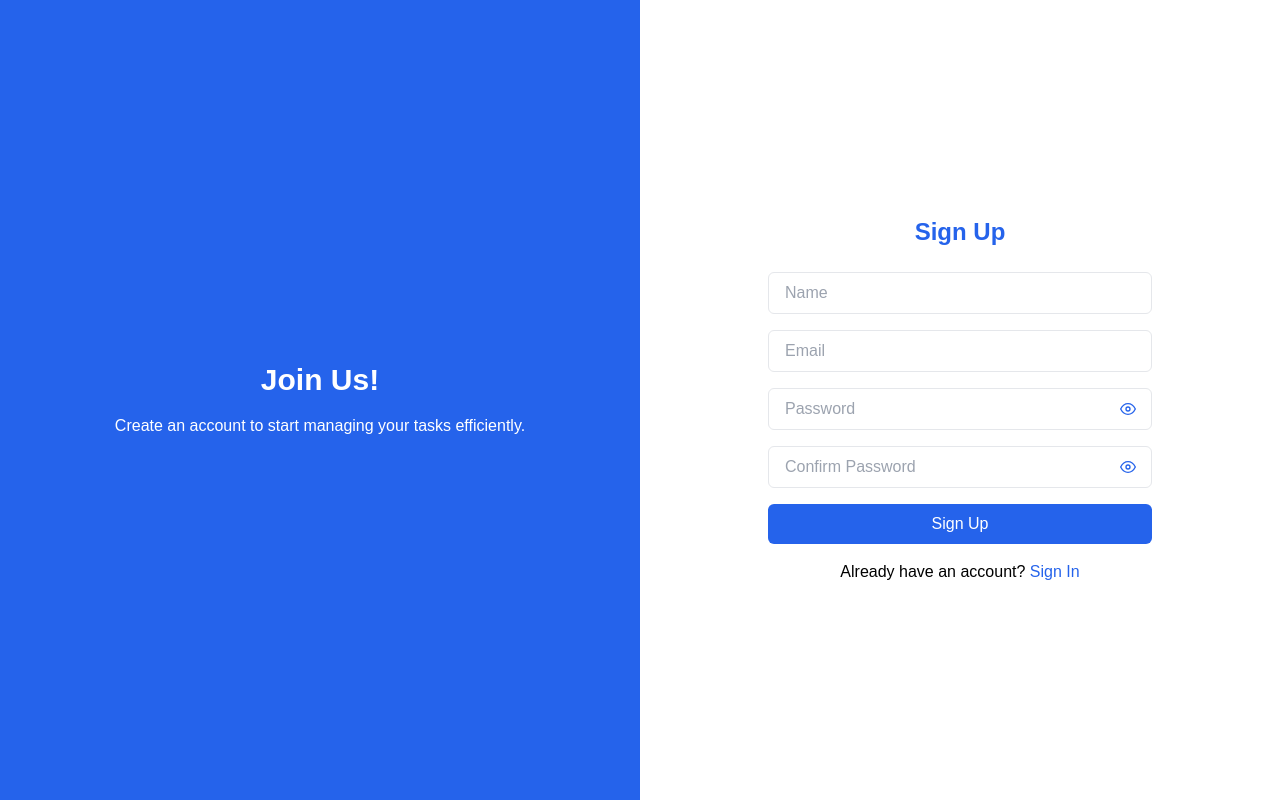
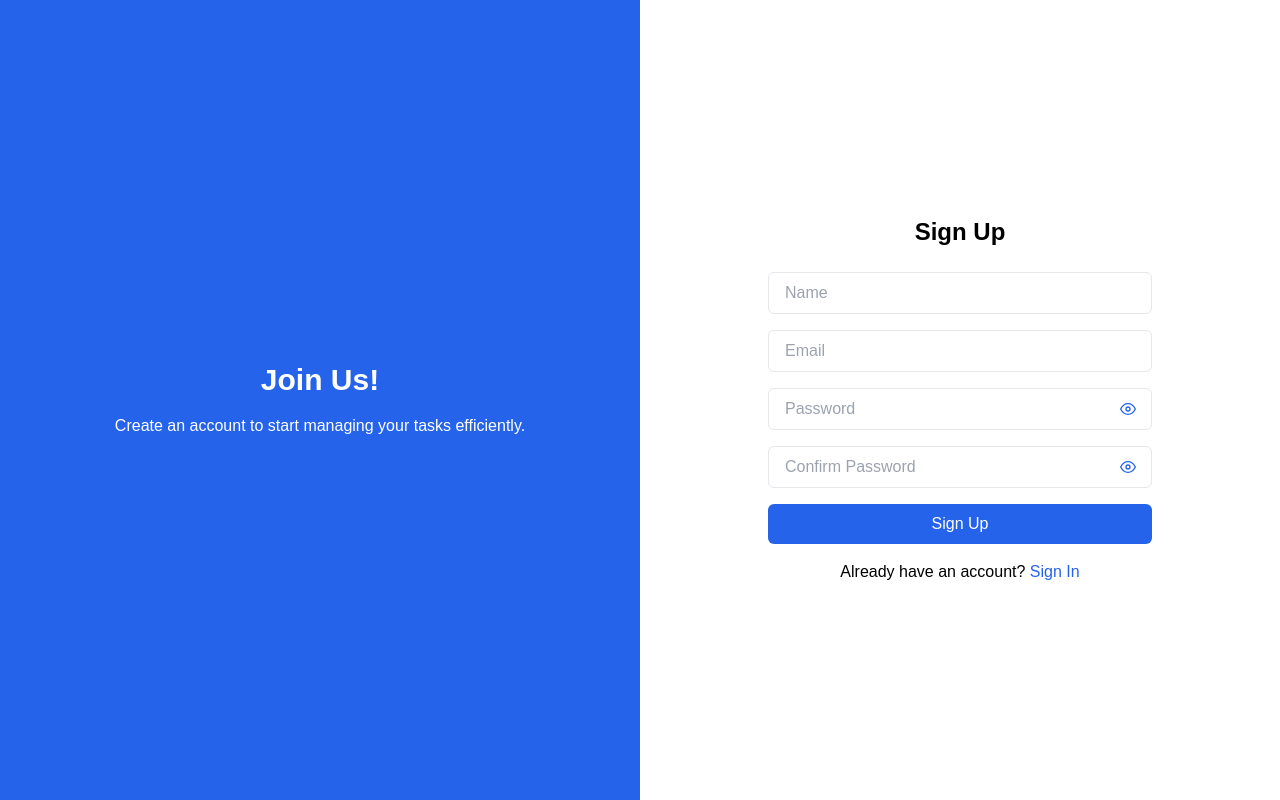
Before and after one commit to SiddheshJagdale/personal-task-manager, a Next.js app: page /signup in a window 1280 px wide. Built offline with nearby package versions, Linux system fonts and the light colour scheme; no server answers.

Commit message:
Changed text colot

```diff
--- a/app/signup/page.tsx
+++ b/app/signup/page.tsx
@@ -68,7 +68,7 @@ export default function SignUp() {
 
       {/* Right Section - Sign Up Form */}
       <div className="flex flex-col justify-center items-center w-full md:w-1/2 p-8 bg-white">
-        <h2 className="text-2xl font-bold text-blue-600">Sign Up</h2>
+        <h2 className="text-2xl font-bold text-black">Sign Up</h2>
         <form
           className="w-full max-w-sm mt-6 space-y-4"
           onSubmit={(e) => {
--- a/components/LogoutButton.tsx
+++ b/components/LogoutButton.tsx
@@ -2,7 +2,7 @@
 
 import { useCallback } from "react";
 import { signOut } from "next-auth/react";
-import Button from "@/components/Button"; // Ensure this path is correct
+import Button from "@/components/Button";
 import toast from "react-hot-toast";
 import { useRouter } from "next/navigation";
 
```
